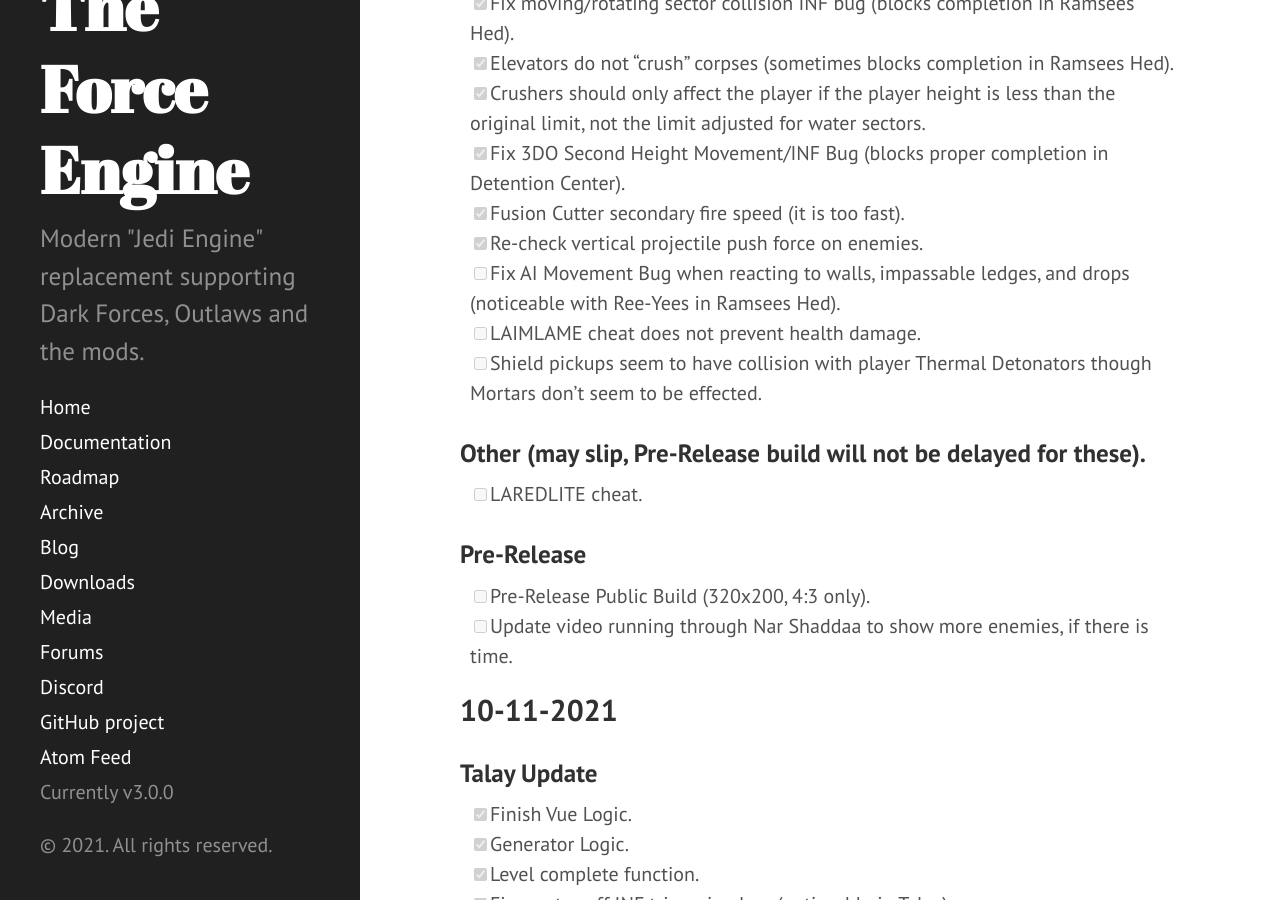
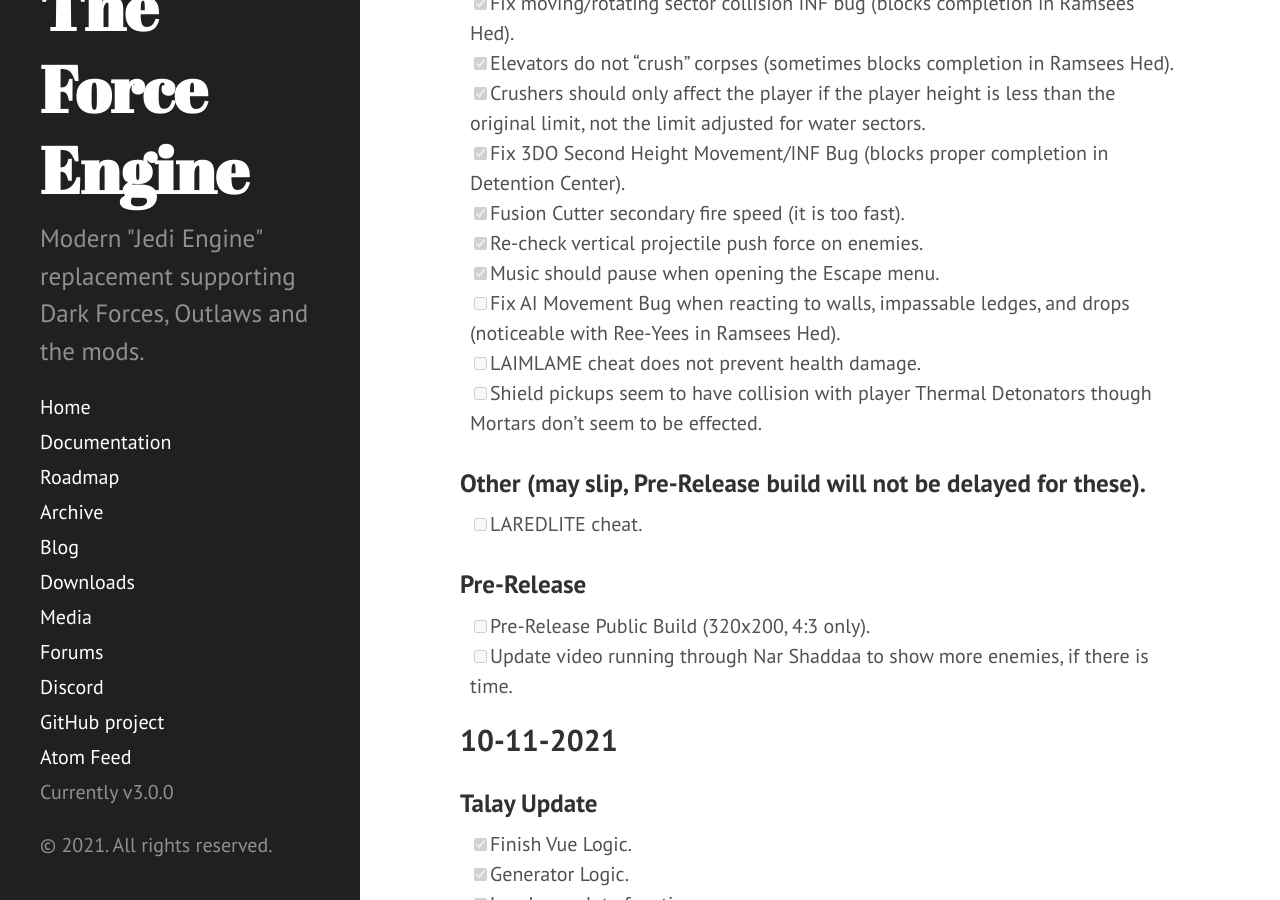
Before and after one commit to TheForceEngine/TheForceEngine.github.io, a Jekyll site: the page built from ProgressTracker.md, in a window 1280 px wide and 900 px high, scrolled down 935 px. Built offline with Jekyll 4.4.1, drawn with Linux system fonts in a browser that asks for light colours.

Commit message:
Update ProgressTracker.md

```diff
--- a/ProgressTracker.md
+++ b/ProgressTracker.md
@@ -24,6 +24,7 @@
 - [x] Fix 3DO Second Height Movement/INF Bug (blocks proper completion in Detention Center).
 - [x] Fusion Cutter secondary fire speed (it is too fast).
 - [x] Re-check vertical projectile push force on enemies.
+- [x] Music should pause when opening the Escape menu.
 - [ ] Fix AI Movement Bug when reacting to walls, impassable ledges, and drops (noticeable with Ree-Yees in Ramsees Hed).
 - [ ] LAIMLAME cheat does not prevent health damage.
 - [ ] Shield pickups seem to have collision with player Thermal Detonators though Mortars don't seem to be effected.
```
